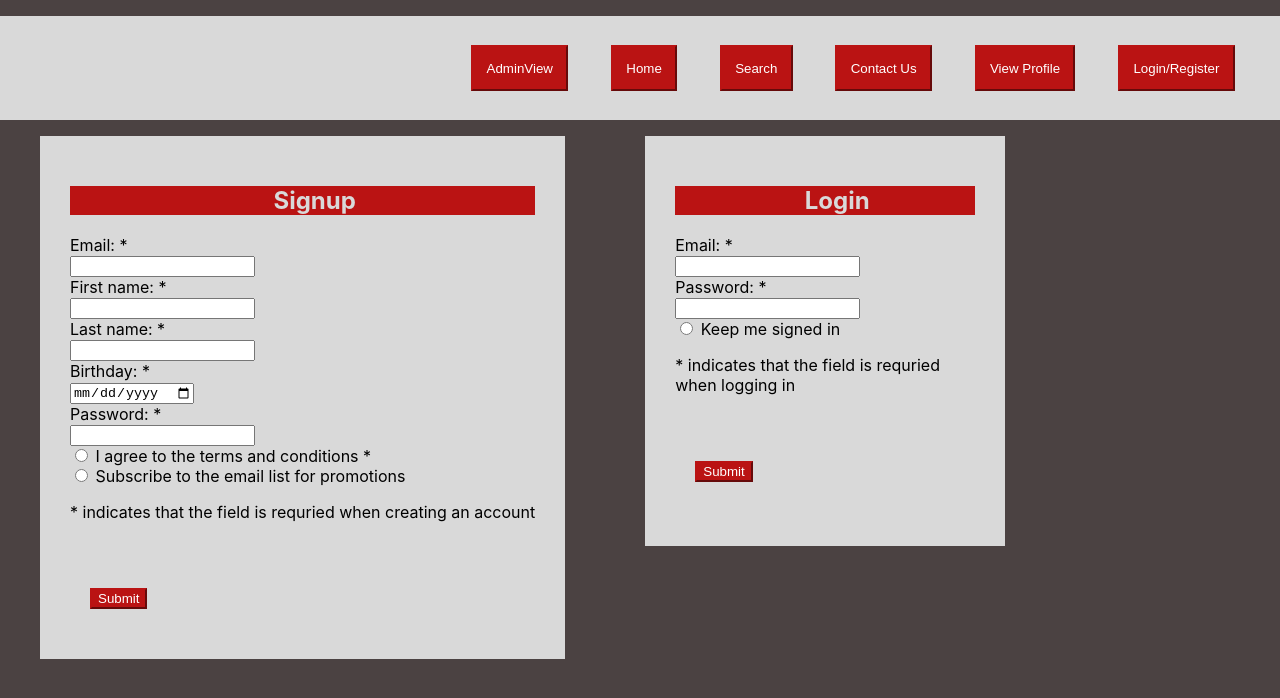
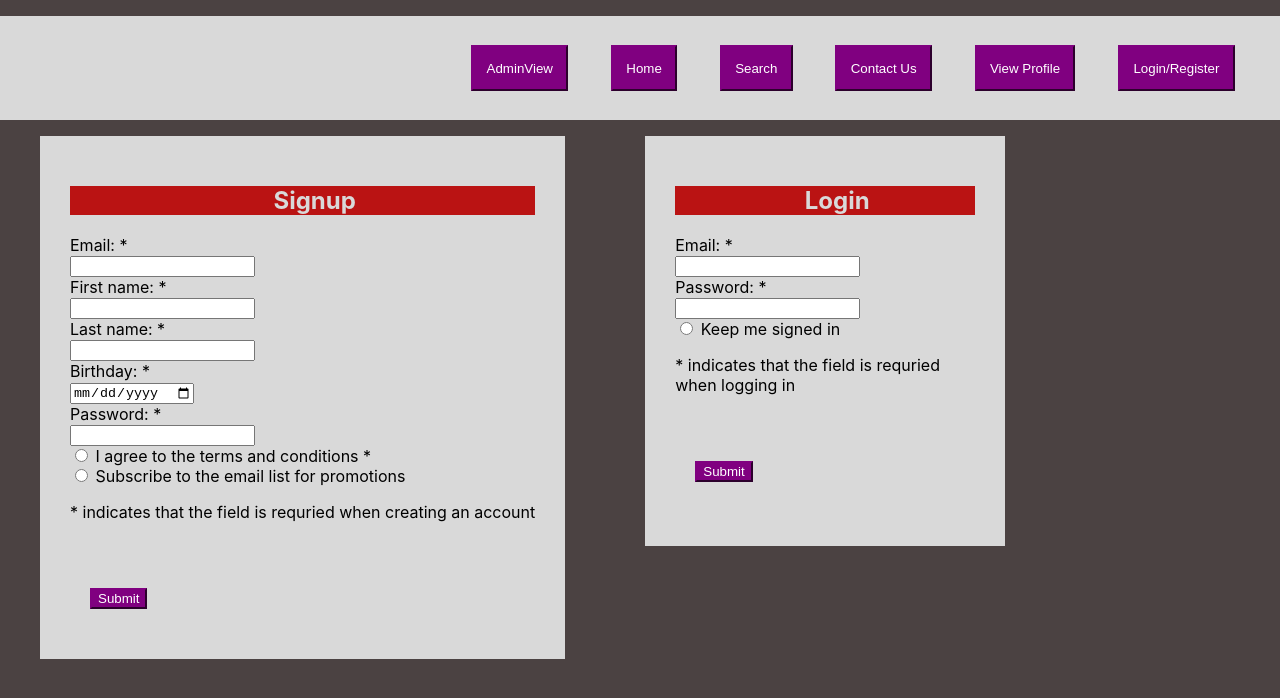
Before and after one commit to schneider811/CSCI6050_4040_Project, a React (Create React App) app in the folder ticketbookingapp/: page / in a window 1280 px wide. Both pictures are taken after a click on the button "Login/Register". Shown: the top 698 px of the page. Built offline with nearby package versions, Linux system fonts and the light colour scheme.

Commit message:
Created Variable for button colors

```diff
--- a/ticketbookingapp/src/Components/MoviePanelStyle.css
+++ b/ticketbookingapp/src/Components/MoviePanelStyle.css
@@ -16,9 +16,9 @@ button {
    margin: 20px;
    margin-top: 50px;
    position:relative;
-   background-color: #BA1313;
+   background-color: var(--theatreRed);
    color: white;
-   border-color: #BA1313;
+   border-color: var(--theatreRed);
 }
 
 button:hover {
--- a/ticketbookingapp/src/Pages/Signup/signup.css
+++ b/ticketbookingapp/src/Pages/Signup/signup.css
@@ -13,7 +13,7 @@
 }
 
 .box-header{
-    background-color:#BA1313;
+    background-color:var(--theatreRed);
     color:#FFFFFF;
     text-align:center;
 
--- a/ticketbookingapp/src/index.css
+++ b/ticketbookingapp/src/index.css
@@ -1,3 +1,7 @@
+:root {
+  --theatreRed: purple
+}
+
 body {
   margin: 0;
   font-family: -apple-system, BlinkMacSystemFont, 'Segoe UI', 'Roboto', 'Oxygen',
--- a/ticketbookingapp/src/style.css
+++ b/ticketbookingapp/src/style.css
@@ -20,9 +20,9 @@ ul.NavBar {
 }
   ul.NavBar > li > button {
 
-    background-color: #BA1313;
+    background-color: var(--theatreRed);
     color: white;
-    border-color: #BA1313;
+    border-color: var(--theatreRed);
     margin: 1em;
     padding: 1em;
     text-decoration: none;
```
